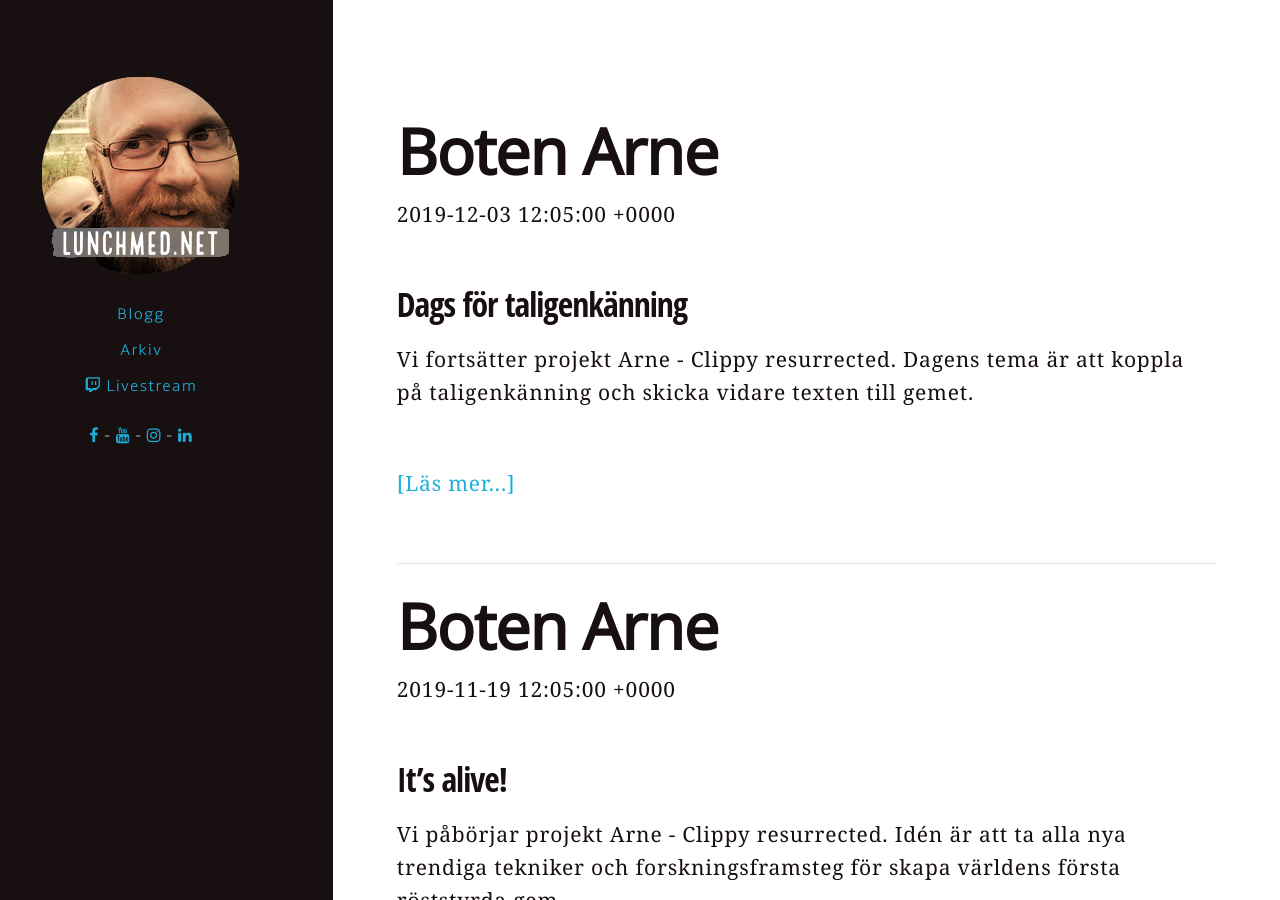
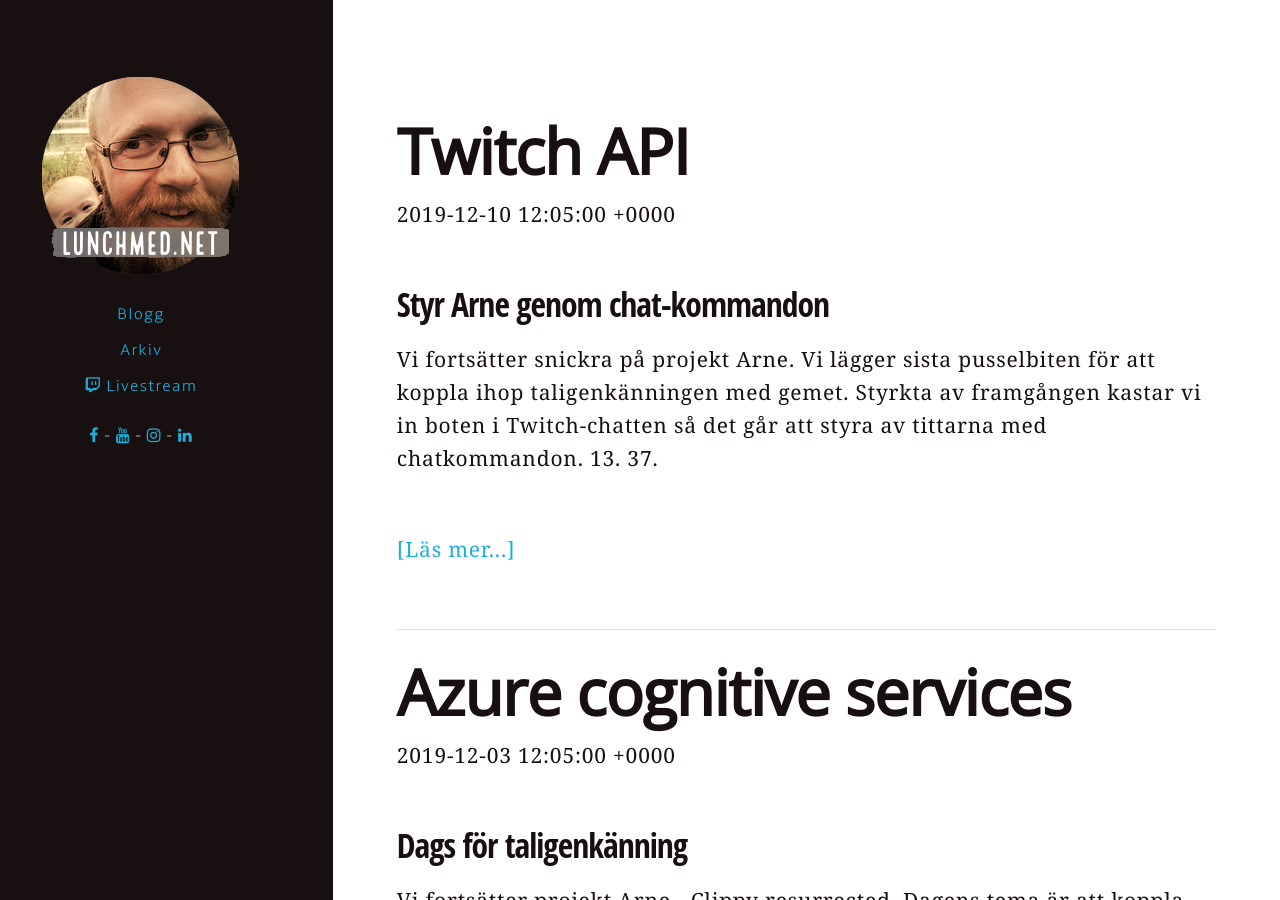
Before and after one commit to skarlman/LunchMed.NET, a Jekyll site: the page built from blog/index.html, in a window 1280 px wide and 900 px high. Built offline with Jekyll 4.4.1, drawn with Linux system fonts in a browser that asks for light colours; nearby versions of some CDN libraries; some web fonts are replaced; the list of posts is cut into pages by our own code; some of the changed text lies outside the part shown.

```diff
--- a/_posts/2019-12-03-Azure-cognitive-services.markdown
+++ b/_posts/2019-12-03-Azure-cognitive-services.markdown
@@ -1,6 +1,6 @@
 ---
 layout: post
-title:  "Boten Arne"
+title:  "Azure cognitive services"
 date:   2019-12-03 12:05
 categories: arne
 tags: c#8 stream signalr aspnetcore azure
--- /dev/null
+++ b/_posts/2019-12-10-Twitch-api.markdown
@@ -0,0 +1,17 @@
+---
+layout: post
+title:  "Twitch API"
+date:   2019-12-10 12:05
+categories: arne
+tags: c#8 stream signalr aspnetcore azure twitch
+youtubeId: LZ7PKtwhhBg
+---
+
+## Styr Arne genom chat-kommandon
+Vi fortsätter snickra på projekt Arne. Vi lägger sista pusselbiten för att koppla ihop taligenkänningen med gemet. Styrkta av framgången kastar vi in boten i Twitch-chatten så det går att styra av tittarna med chatkommandon. 13. 37.
+
+{% include youtubePlayer.html id=page.youtubeId %}
+
+Nästa vecka: Få till machine learning så Arne blir autonom!
+
+Github: [Boten-Arne](https://github.com/skarlman/Boten-Arne)
--- a/countdown.html
+++ b/countdown.html
@@ -18,7 +18,7 @@ p {
 
 <script>
 
-var countDownDate = new Date("Dec 10, 2019 12:05:00").getTime();
+var countDownDate = new Date("Dec 17, 2019 12:05:00").getTime();
 
 var x = setInterval(function() {
 
```
Also changed, not shown: e6kommandeavsnitt.markdown (+4 -4 lines).
